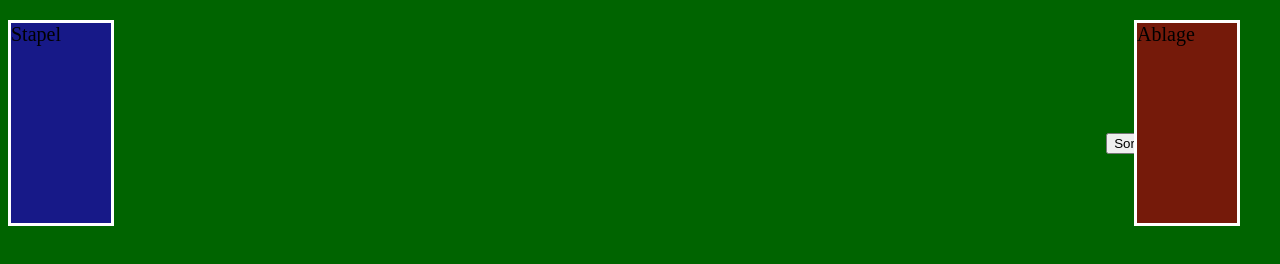
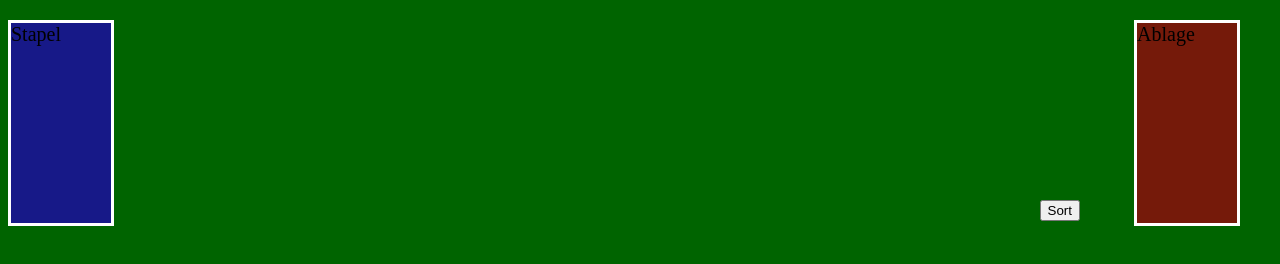
Before and after one commit to stueberd/EIA2, a plain HTML site: page Aufg3/Aufg3.html in a window 1280 px wide. Drawn offline with Linux system fonts and the light colour scheme.

Commit message:
button position geändert

```diff
--- a/Aufg3/Aufg3.css
+++ b/Aufg3/Aufg3.css
@@ -69,8 +69,8 @@
 
 button {
     position: absolute;
-    right: 10em;
-    top: 10em;
+    right: 15em;
+    top: 15em;
 }
 
 .pile {
```
